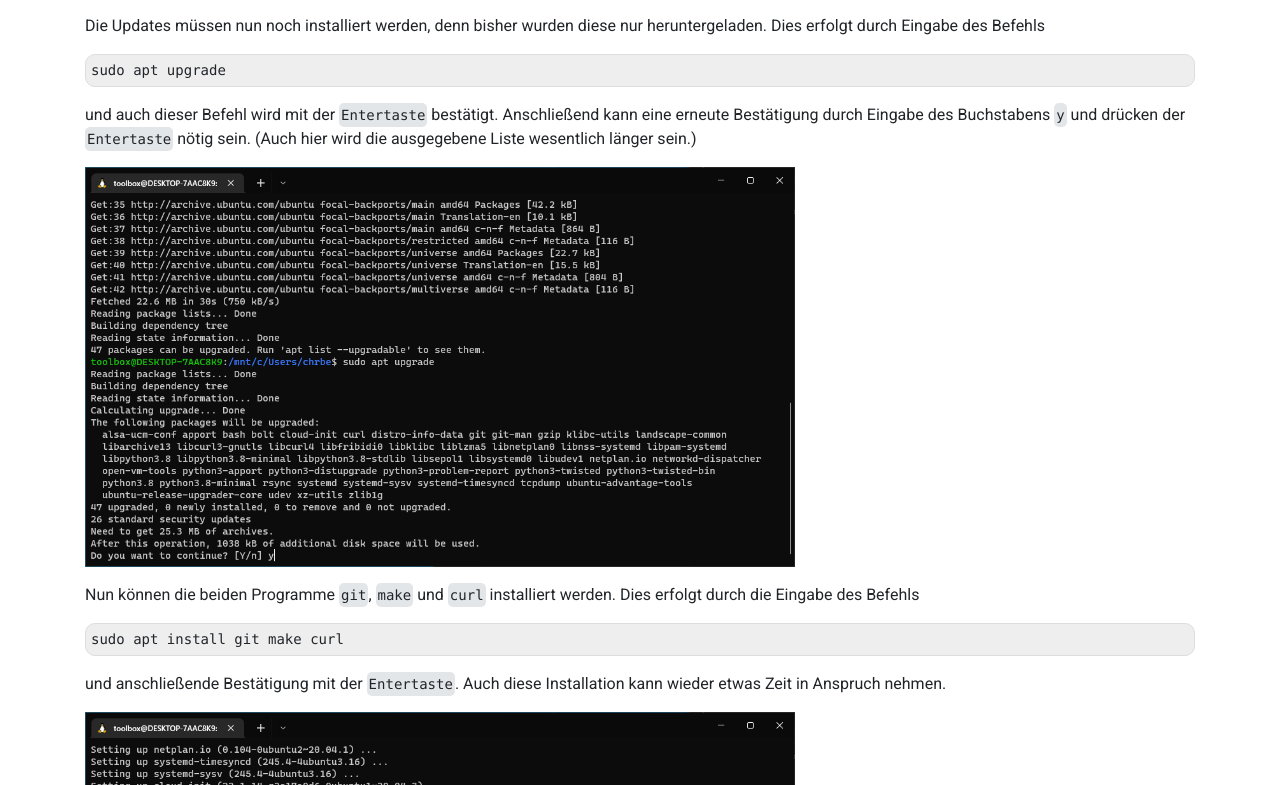
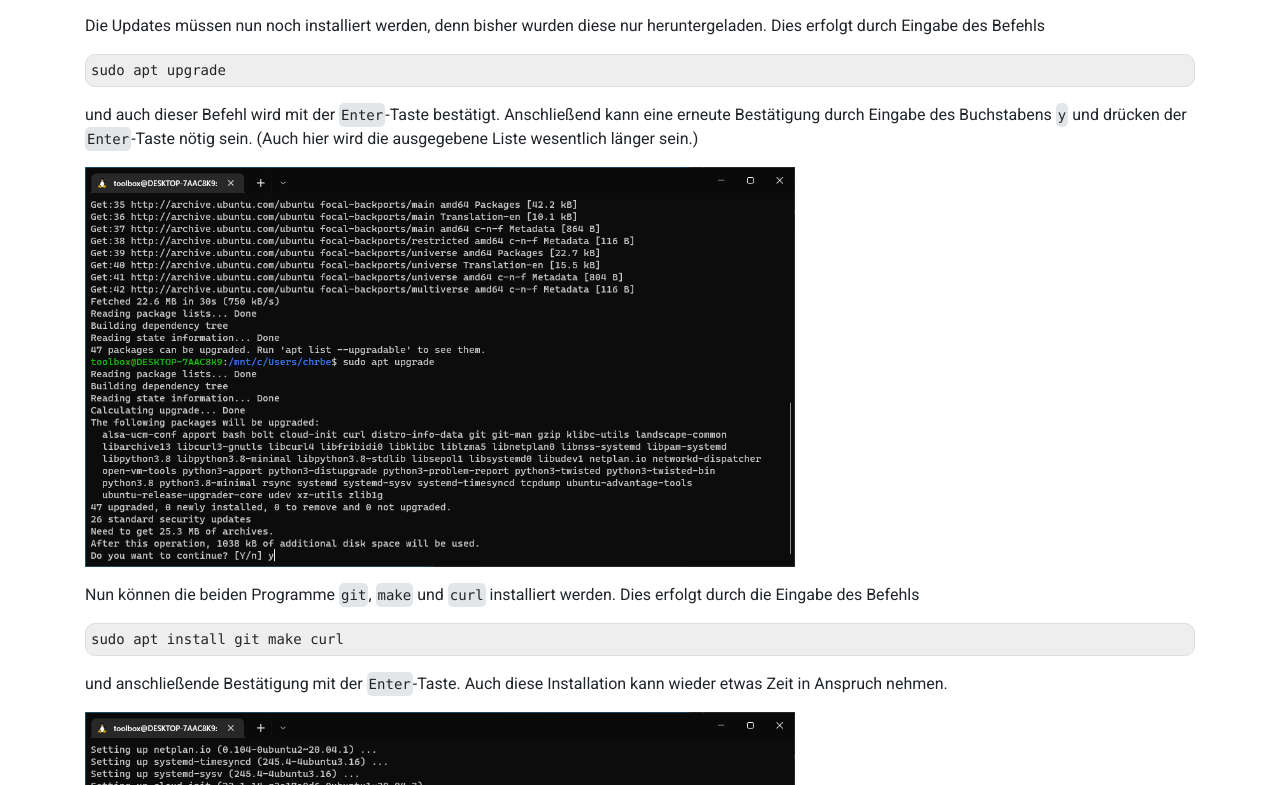
Before and after one commit to pep-dortmund/homepage-toolbox, a Jekyll site: the page built from install/windows.md, in a window 1280 px wide and 1400 px high, scrolled down 14989 px. Shown: the part 155-940 px from the top of the window. Built offline with Jekyll 4.4.1, drawn with Linux system fonts in a browser that asks for light colours; nearby versions of some CDN libraries; some of the changed text lies outside the part shown.

Commit message:
change formatting of `Enter`-Taste

````diff
--- a/install/windows.md
+++ b/install/windows.md
@@ -305,9 +305,9 @@ Dies erfolgt durch Eingabe des Befehls
 ```
 sudo apt upgrade
 ```
-und auch dieser Befehl wird mit der `Entertaste` bestätigt.
+und auch dieser Befehl wird mit der `Enter`-Taste bestätigt.
 Anschließend kann eine erneute Bestätigung durch Eingabe des Buchstabens `y` und drücken der
-`Entertaste` nötig sein. (Auch hier wird die ausgegebene Liste wesentlich länger sein.)
+`Enter`-Taste nötig sein. (Auch hier wird die ausgegebene Liste wesentlich länger sein.)
 
 <img alt="" src="/img/unix/unix-3.png" class="screenshot" />
 
@@ -316,7 +316,7 @@ Befehls
 ```
 sudo apt install git make curl
 ```
-und anschließende Bestätigung mit der `Entertaste`. Auch diese Installation kann wieder etwas Zeit in Anspruch nehmen.
+und anschließende Bestätigung mit der `Enter`-Taste. Auch diese Installation kann wieder etwas Zeit in Anspruch nehmen.
 
 <img alt="" src="/img/unix/unix-4.png" class="screenshot" />
 
@@ -328,7 +328,7 @@ Eine erfolgreiche Installation, wie unten gezeigt, kann daran erkannt werden, da
 #### Git-Einstellungen
 
 Für Git müssen noch ein paar Einstellungen vorgenommen werden. Dafür werden in das Windows Terminal wie zuvor
-die folgenden Befehle eingegeben und jeweils mit der `Entertaste` bestätigt.
+die folgenden Befehle eingegeben und jeweils mit der `Enter`-Taste bestätigt.
 
 ---
 **Wichtig:** Anstelle von `Max Mustermann` sollte natürlich der **eigene Name** und auch die **eigene E-Mail-Adresse** verwendet werden!
@@ -385,7 +385,7 @@ Zum Installieren muss der folgende Befehl ausgeführt werden.
 ```
 bash Mambaforge-Linux-x86_64.sh -p ~/.local/mambaforge
 ```
-Wie zuvor wird auch dieser Befehl durch Drücken der `Entertaste` bestätigt.
+Wie zuvor wird auch dieser Befehl durch Drücken der `Enter`-Taste bestätigt.
 
 Im folgenden muss noch die Benutzungsbestimmungen bestätigt werden (keine Angst: ihr kauft damit nichts).
 Diese werden zunächst mit der `Enter`-Taste geöffnet
@@ -518,7 +518,7 @@ Zum Öffnen der Spracheinstellungen muss zunächst die Taste `F1` gedrückt werd
 Eingabefenster in dem nach Einstellungen gesucht werden kann.
 
 Hier muss nun nach _Configure Display Language_ gesucht werden. Die Einstellung kann dann durch Drücken
-der `Entertaste` ausgewählt werden.
+der `Enter`-Taste ausgewählt werden.
 <img alt="" src="/img/vscodium/vscode-language-1.png" class="screenshot" />
 
 Im folgenden Auswahlmenü kann die gewünschte Sprache mit einem `Linksklick` ausgewählt werden.
````
